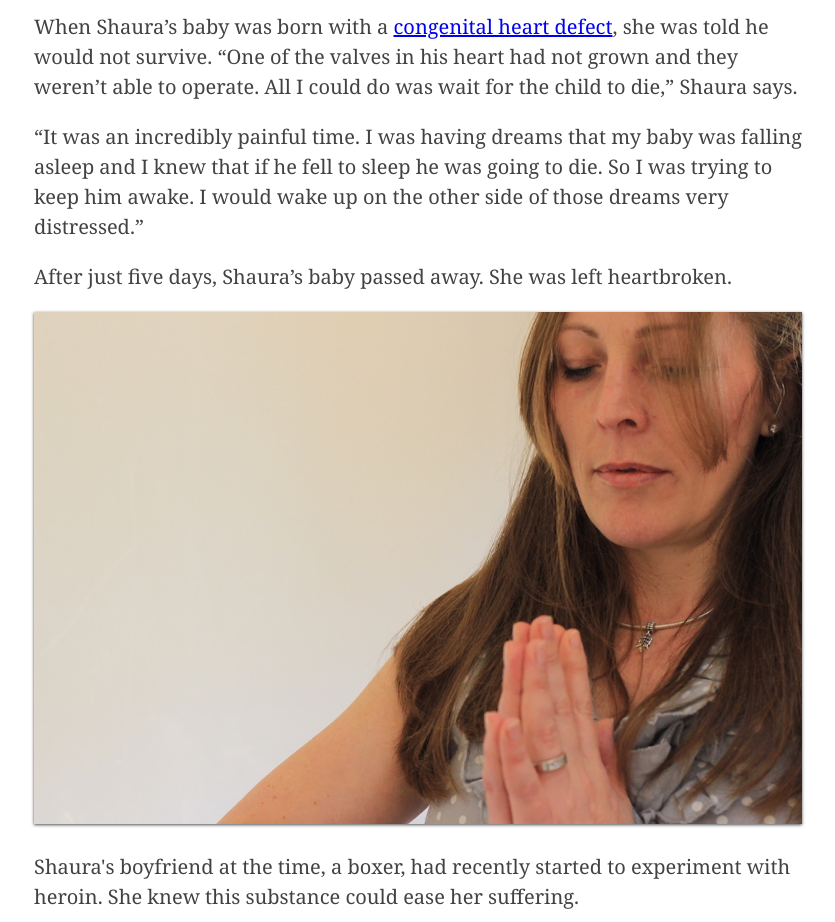
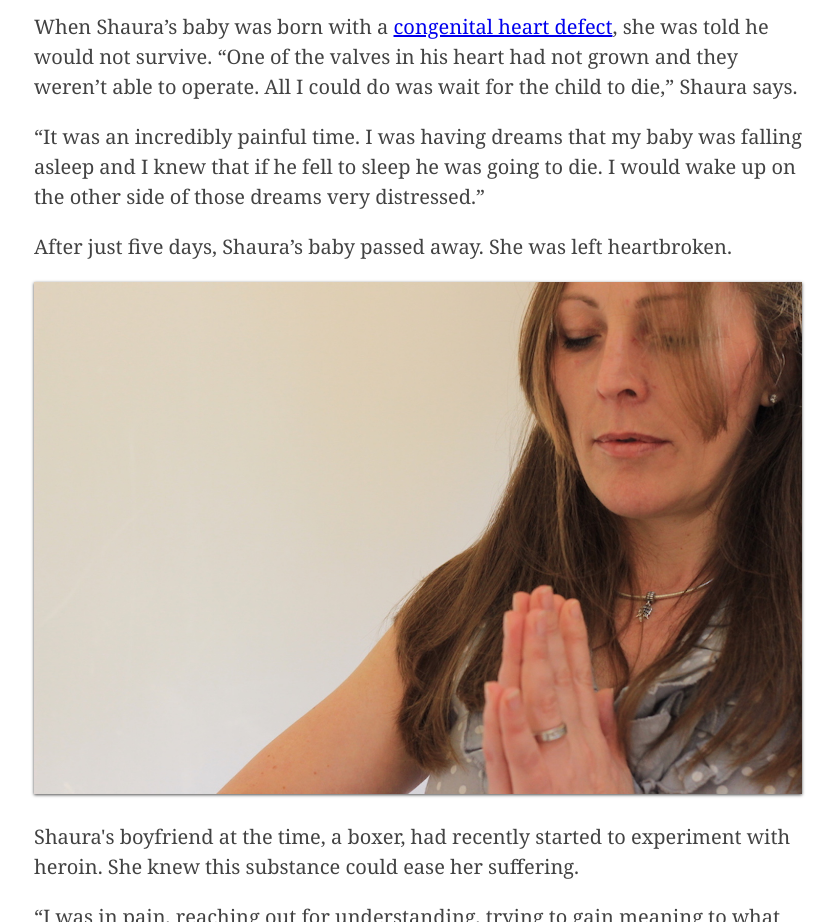
Before and after one commit to rdpassfield/overcoming-addiction, a plain HTML site: page index.html in a window 1280 px wide. Shown: the part 3520-4442 px from the top of the page, without its empty margins (222-1057 px from the left). Drawn offline with nearby package versions, Linux system fonts and the light colour scheme; a script that the page names is missing.

Commit message:
Update index.html

```diff
--- a/index.html
+++ b/index.html
@@ -84,7 +84,7 @@
 
 
 <p>When Shaura’s baby was born with a <a href="http://www.nhs.uk/conditions/congenital-heart-disease/Pages/Introduction.aspx">congenital heart defect</a>, she was told he would not survive. “One of the valves in his heart had not grown and they weren’t able to operate. All I could do was wait for the child to die,” Shaura says.</p>
-<p>“It was an incredibly painful time. I was having dreams that my baby was falling asleep and I knew that if he fell to sleep he was going to die. So I was trying to keep him awake. I would wake up on the other side of those dreams very distressed.”</p>
+<p>“It was an incredibly painful time. I was having dreams that my baby was falling asleep and I knew that if he fell to sleep he was going to die. I would wake up on the other side of those dreams very distressed.”</p>
 <p>After just five days, Shaura’s baby passed away. She was left heartbroken.</p>
 <figure>
 <img src="img/Prayer1.resized.jpg" alt=""/>
```
